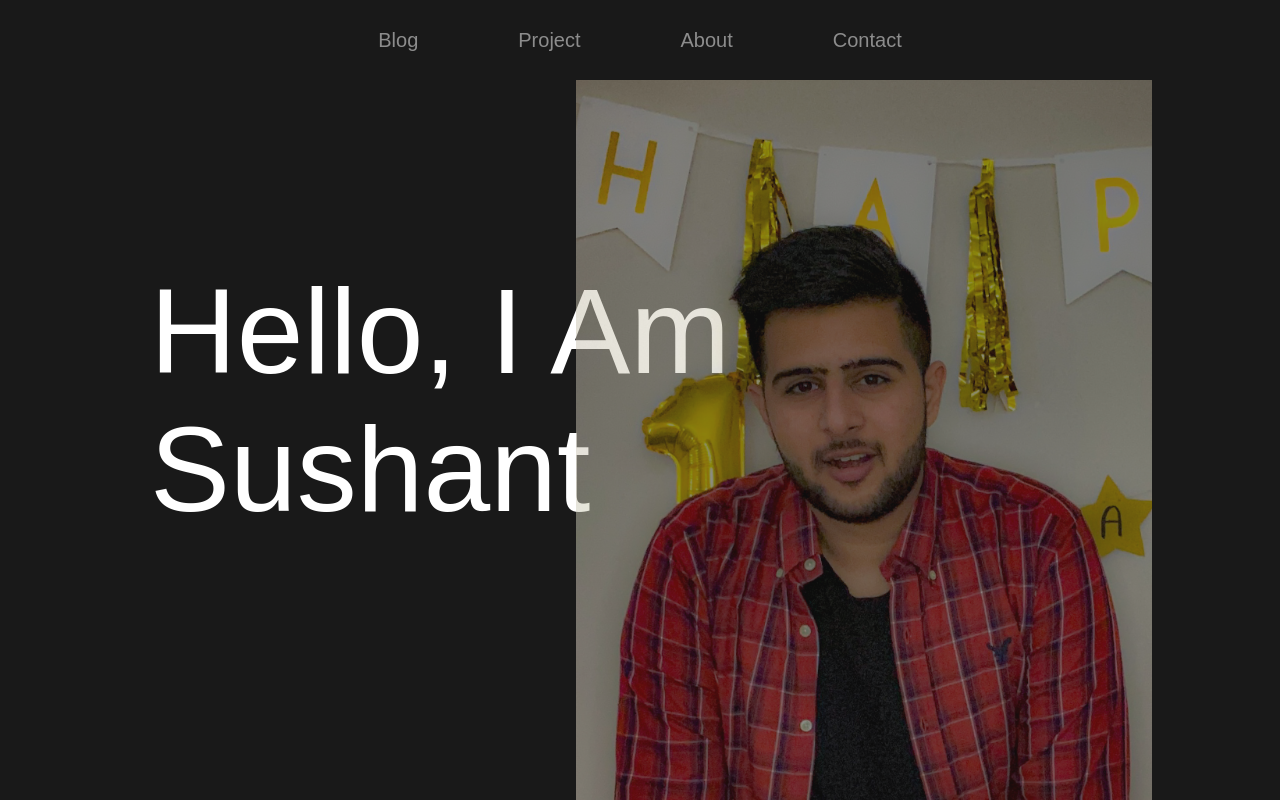
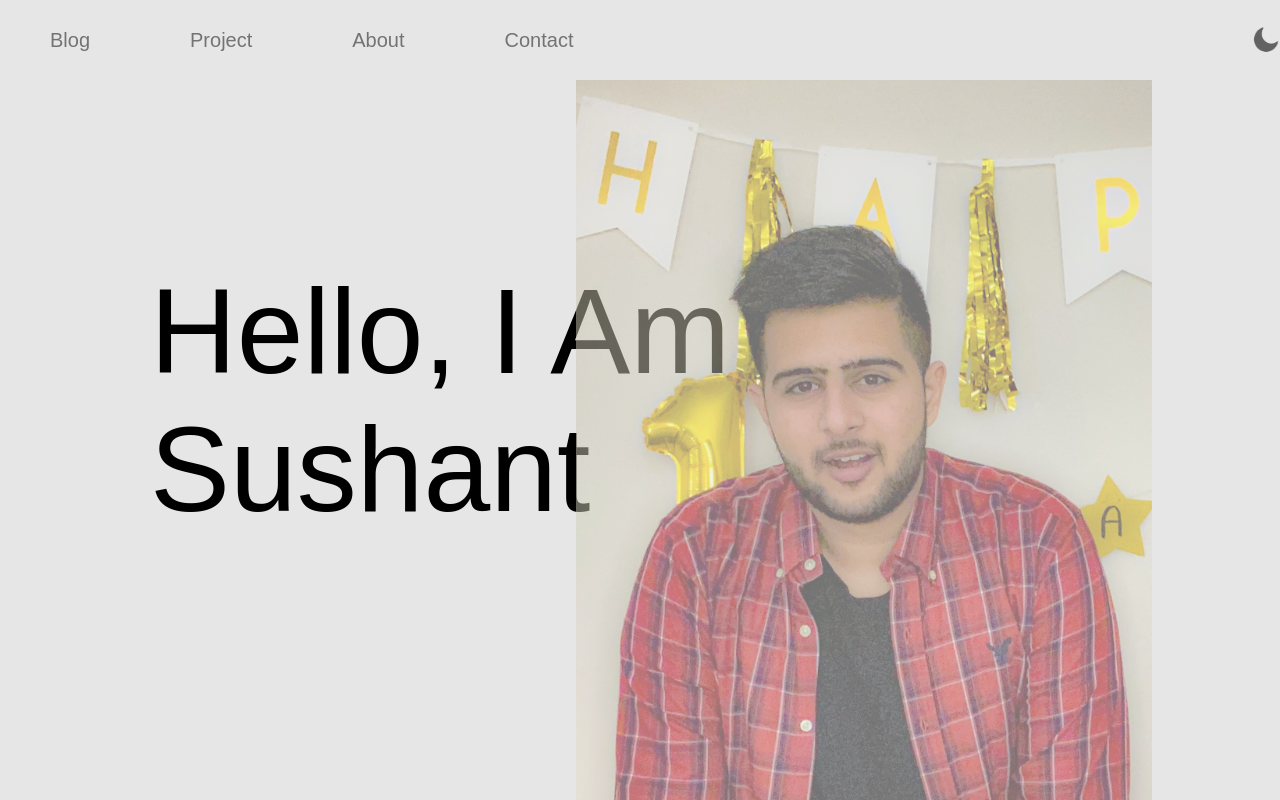
Before and after one commit to Endersgame2/Portfolio-Project, a website: page src/public/src/index.html in a window 1280 px wide. Drawn offline with Linux system fonts and the light colour scheme.

Commit message:
dark mode added

```diff
--- a/src/public/src/index.html
+++ b/src/public/src/index.html
@@ -17,6 +17,7 @@
         <li class="link"><a href="about.html">About</a></li>
         <li class="link"><a href="contact.html">Contact</a></li>
       </ul>
+      <img src="images/moon.png" id="icon">
     </nav>
   </header>
   <main>
--- a/src/public/src/style.css
+++ b/src/public/src/style.css
@@ -27,6 +27,14 @@
   background-color: #191919;
 }
 
+#icon{
+  width: 30px;
+  cursor: pointer;
+}
+nav ul {
+  flex:1;
+  text-align: right;
+}
 .link-group{
   list-style: none;
   display: flex;
@@ -235,3 +243,11 @@
   from {opacity: 0;}
   to {opacity:1 ;}
 }
+
+html {
+  filter: invert(100%);
+}
+
+html img {
+  filter: invert(100%);
+}
```
Also changed, not shown: src/public/src/Projects.html (+0 -4 lines), src/public/src/images/moon.png (added), src/public/src/images/sun.png (added).
